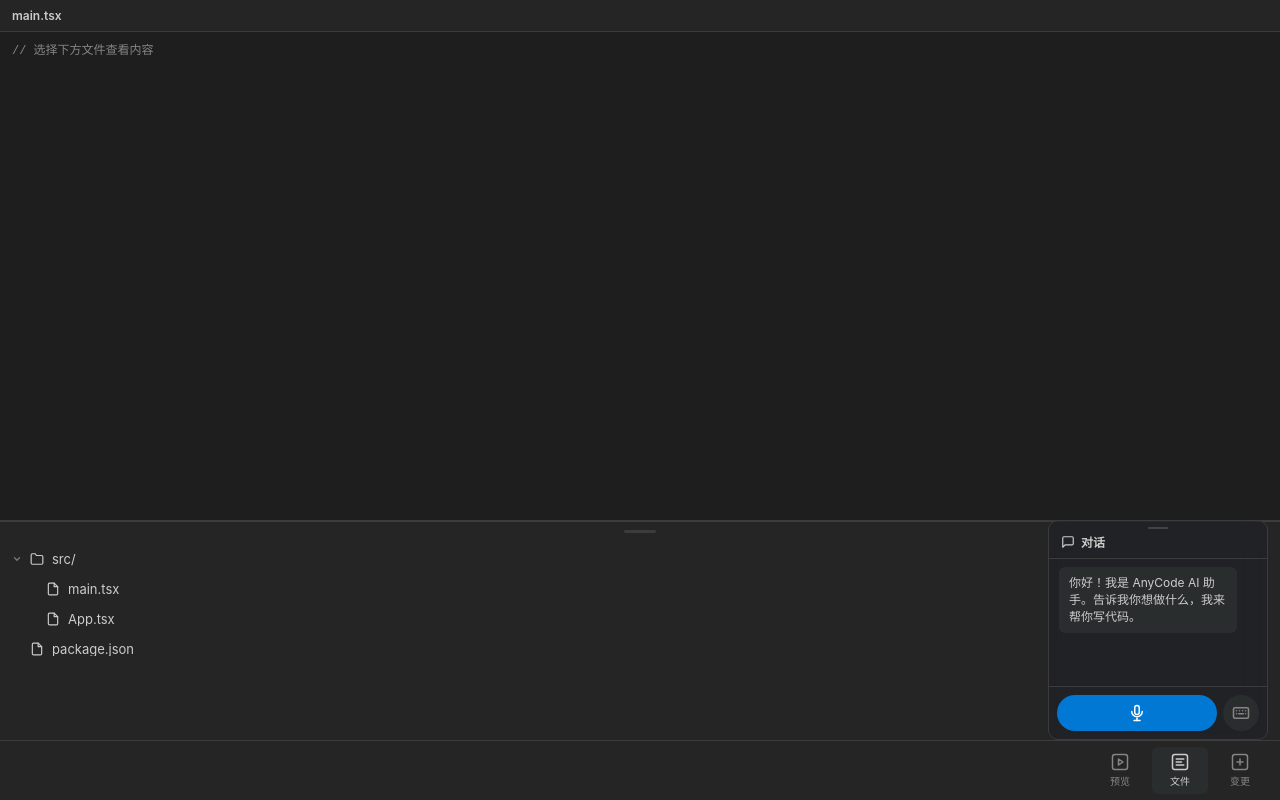
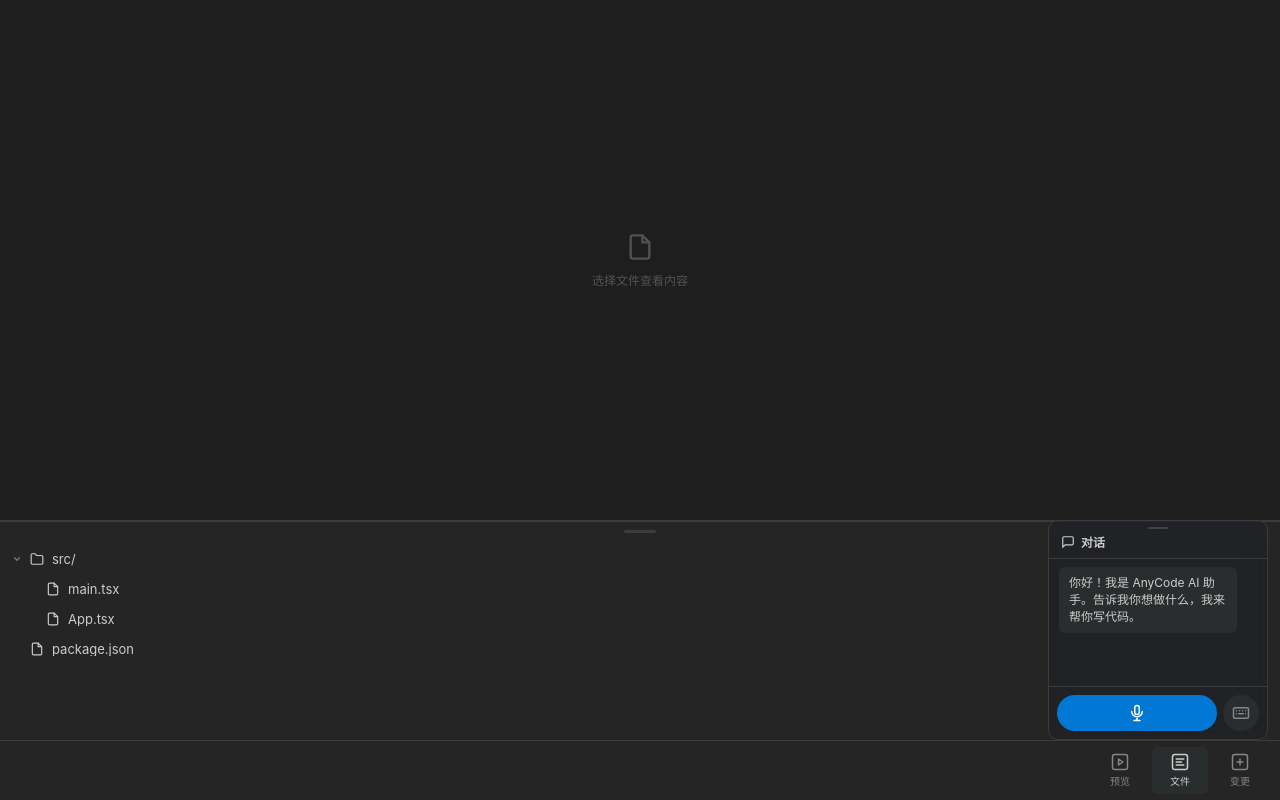
Before and after one commit to wyattzheng/any-code, a React (Vite) app in the folder packages/app/: page / in a window 1280 px wide. Built offline with nearby package versions, Linux system fonts and the light colour scheme.

Commit message:
feat(app): redesign empty states for file browser and changes view

```diff
--- a/packages/app/src/components/ChangesView.css
+++ b/packages/app/src/components/ChangesView.css
@@ -67,3 +67,19 @@
     white-space: pre-wrap;
     word-break: break-all;
 }
+
+.diff-empty {
+    display: flex;
+    flex-direction: column;
+    align-items: center;
+    justify-content: center;
+    height: 100%;
+    gap: 10px;
+    color: var(--color-text-dim);
+    opacity: 0.5;
+}
+
+.diff-empty p {
+    font-size: 12px;
+    margin: 0;
+}
--- a/packages/app/src/components/ChangesView.tsx
+++ b/packages/app/src/components/ChangesView.tsx
@@ -1,5 +1,5 @@
 import { useState, useRef, useCallback } from "react";
-import { FileDocIcon } from "./Icons";
+import { FileDocIcon, DiffIcon } from "./Icons";
 import "./ChangesView.css";
 
 export function ChangesView() {
@@ -40,10 +40,10 @@ export function ChangesView() {
     return (
         <div className="changes-view" ref={containerRef}>
             <div className="changes-diff">
-                <div className="panel-header">Diff</div>
-                <pre className="diff-content">
-                    <code>{`// 选择下方文件查看 diff`}</code>
-                </pre>
+                <div className="diff-empty">
+                    <DiffIcon size={28} />
+                    <p>选择文件查看变更</p>
+                </div>
             </div>
             <div
                 className="resize-handle"
--- a/packages/app/src/components/FileBrowser.css
+++ b/packages/app/src/components/FileBrowser.css
@@ -88,3 +88,19 @@
     white-space: pre-wrap;
     word-break: break-all;
 }
+
+.file-empty {
+    display: flex;
+    flex-direction: column;
+    align-items: center;
+    justify-content: center;
+    height: 100%;
+    gap: 10px;
+    color: var(--color-text-dim);
+    opacity: 0.5;
+}
+
+.file-empty p {
+    font-size: 12px;
+    margin: 0;
+}
--- a/packages/app/src/components/FileBrowser.tsx
+++ b/packages/app/src/components/FileBrowser.tsx
@@ -38,13 +38,14 @@ export function FileBrowser() {
         window.addEventListener("touchend", onUp);
     };
 
+
     return (
         <div className="file-browser" ref={containerRef}>
             <div className="file-browser-content">
-                <div className="panel-header">main.tsx</div>
-                <pre className="file-content">
-                    <code>{`// 选择下方文件查看内容`}</code>
-                </pre>
+                <div className="file-empty">
+                    <FileDocIcon size={28} />
+                    <p>选择文件查看内容</p>
+                </div>
             </div>
             <div
                 className="resize-handle"
```
